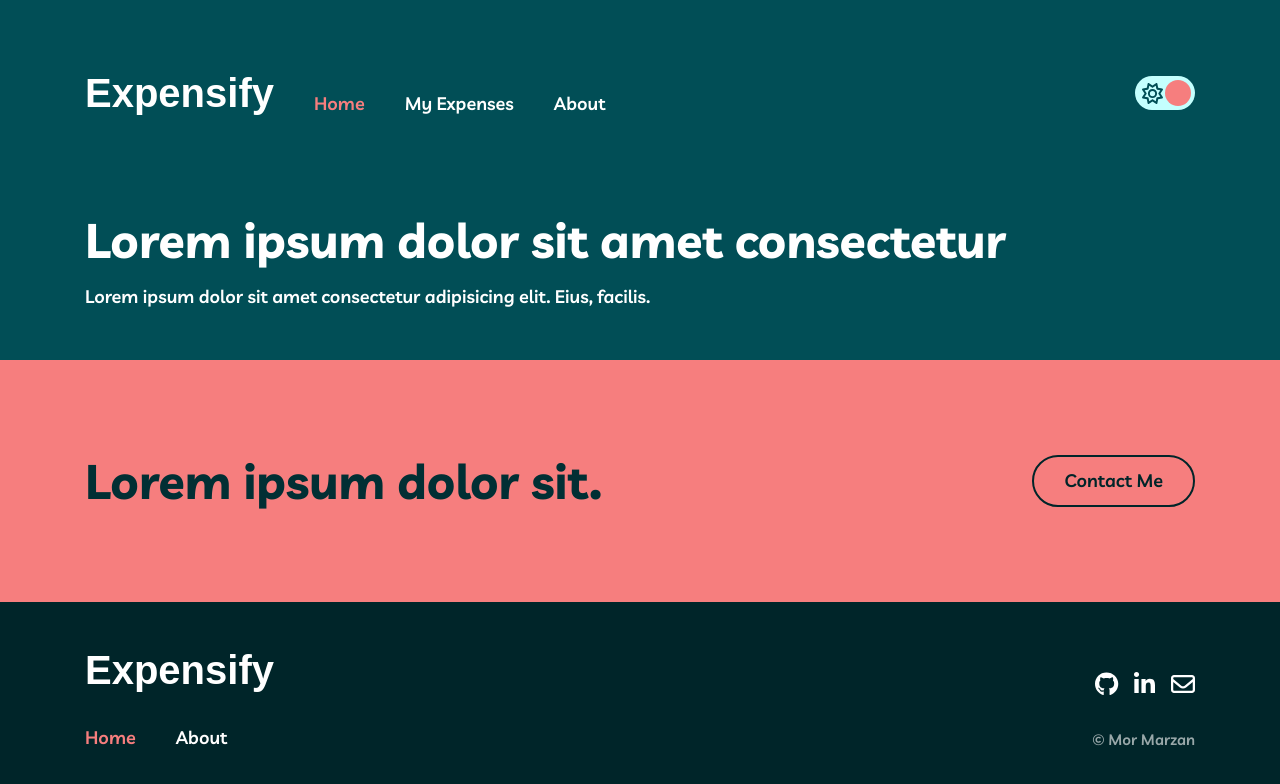
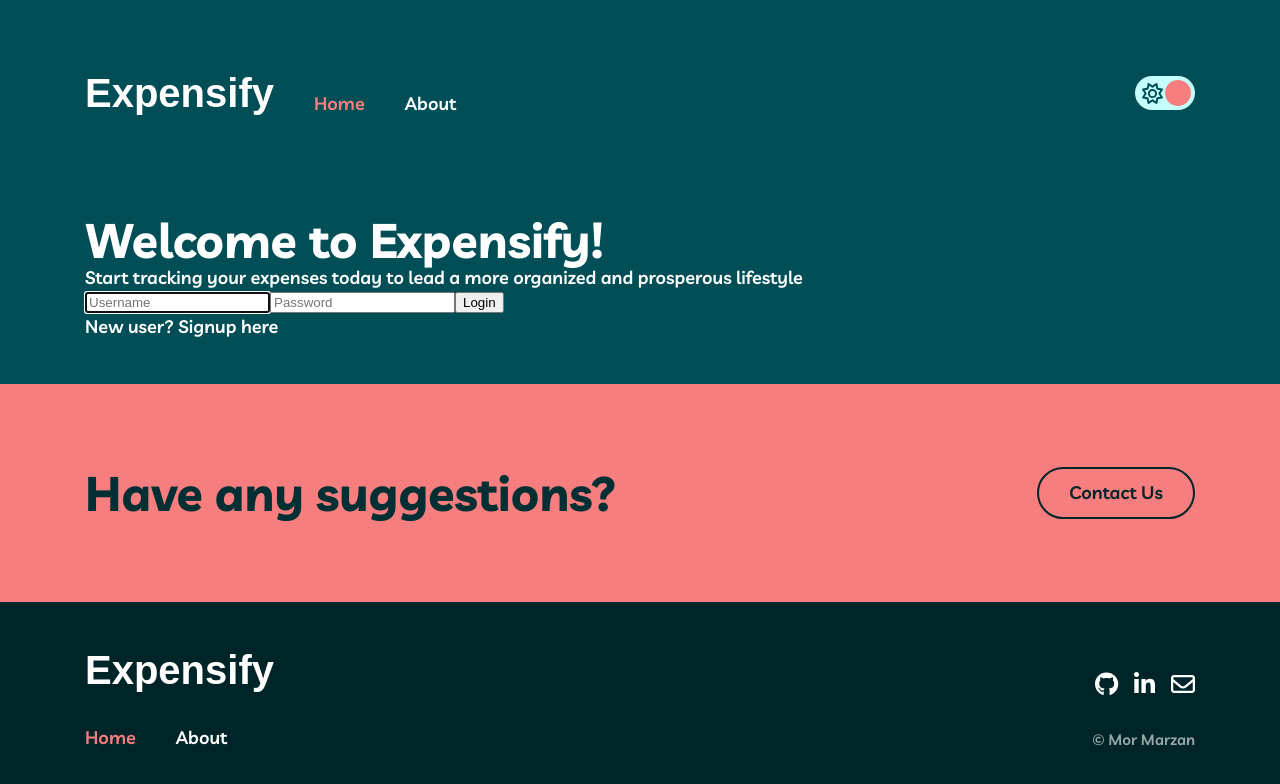
Before and after one commit to MorMarzan/Expensify-frontend, a React (Vite) app: page / in a window 1280 px wide. Shown: the top 784 px of the page. Built offline with nearby package versions, Linux system fonts and the light colour scheme; a web font is replaced by a local one.

Commit message:
Add user management functionality

```diff
--- a/src/cmps/AppHeader.jsx
+++ b/src/cmps/AppHeader.jsx
@@ -1,16 +1,20 @@
 import { useEffect, useState } from "react"
-import { NavLink } from "react-router-dom"
+import { NavLink, useNavigate } from "react-router-dom"
 
 import hamburger from '/images/icon-hamburger.svg'
 import closeIcon from '/images/icon-close.svg'
 import { SwitchBtn } from "./SwitchBtn"
 import { Logo } from "./Logo"
+import { useSelector } from "react-redux"
+import { logout } from "../store/actions/user.actions"
 
 export function AppHeader() {
 
     const [isScrolled, setIsScrolled] = useState(false)
     const [isMobileNavOpen, seIsMobileNavOpen] = useState(false)
     const [isMobile, setIsMobile] = useState(window.innerWidth < 730)
+    const user = useSelector(storeState => storeState.userModule.loggedinUser)
+    const navigate = useNavigate()
 
     useEffect(() => {
         window.addEventListener('scroll', handleScroll)
@@ -34,6 +38,11 @@ export function AppHeader() {
         seIsMobileNavOpen(currOpenStatus => !currOpenStatus)
     }
 
+    function onLogout() {
+        logout()
+        navigate('/')
+    }
+
     const headerScrolledClass = isScrolled ? 'scrolled' : ''
     const mobileNavOpenClass = isMobile && isMobileNavOpen ? 'open' : ''
 
@@ -48,11 +57,17 @@ export function AppHeader() {
                     <nav className={"flex app-nav " + mobileNavOpenClass}>
                         <img src={closeIcon} alt="close" className="close" onClick={toggleMobileNav}></img>
                         <NavLink to="/" onClick={toggleMobileNav}>Home</NavLink>
-                        <NavLink to="/expense" onClick={toggleMobileNav}>My Expenses</NavLink>
+                        {user && <NavLink to="/expense" onClick={toggleMobileNav}>My Expenses</NavLink>}
                         <NavLink to="/about" onClick={toggleMobileNav}>About</NavLink>
                         <SwitchBtn />
                     </nav>
                 </div>
+                {user &&
+                    <div className="user">
+                        <img src={user.imgUrl} style={{ width: '100px' }}></img>
+                        <button className="btn" onClick={onLogout}>Logout</button>
+                    </div>
+                }
 
             </header>
         </>
--- /dev/null
+++ b/src/cmps/LoginForm.jsx
@@ -0,0 +1,49 @@
+import { useState } from "react"
+import { userService } from "../services/user.service.js"
+
+export function LoginForm({ onLogin, isSignup }) {
+
+    const [credentials, setCredentials] = useState(userService.getEmptyCredentials())
+
+    function handleChange({ target }) {
+        const { name: field, value } = target
+        setCredentials(prevCreds => ({ ...prevCreds, [field]: value }))
+    }
+
+    function handleSubmit(ev) {
+        ev.preventDefault()
+        onLogin(credentials)
+    }
+
+    return (
+        <form className="login-form flex align-center gap" onSubmit={handleSubmit}>
+            <input
+                type="text"
+                name="username"
+                value={credentials.username}
+                placeholder="Username"
+                onChange={handleChange}
+                required
+                autoFocus
+            />
+            <input
+                type="password"
+                name="password"
+                value={credentials.password}
+                placeholder="Password"
+                onChange={handleChange}
+                required
+                autoComplete="off"
+            />
+            {isSignup && <input
+                type="text"
+                name="fullname"
+                value={credentials.fullname}
+                placeholder="Full name"
+                onChange={handleChange}
+                required
+            />}
+            <button>{isSignup ? 'Signup' : 'Login'}</button>
+        </form>
+    )
+}
--- /dev/null
+++ b/src/cmps/LoginSignup.jsx
@@ -0,0 +1,50 @@
+import { useState } from 'react'
+import { showErrorMsg, showSuccessMsg } from "../store/actions/system.actions"
+import { login, signup } from '../store/actions/user.actions.js'
+import { LoginForm } from './LoginForm.jsx'
+
+export function LoginSignup() {
+
+    const [isSignup, setIsSignUp] = useState(false)
+
+    function onLogin(credentials) {
+        isSignup ? _signup(credentials) : _login(credentials)
+    }
+
+    async function _login(credentials) {
+        try {
+            await login(credentials)
+            showSuccessMsg('Logged in successfully')
+        } catch (error) {
+            console.error('error at login', error)
+            showErrorMsg('Oops try again')
+        }
+    }
+
+    async function _signup(credentials) {
+        try {
+            await signup(credentials)
+            showSuccessMsg('Signed in successfully')
+        } catch (error) {
+            console.error('error at signup', error)
+            showErrorMsg('Oops try again')
+        }
+    }
+
+    return (
+        <div className="login-page">
+            <LoginForm
+                onLogin={onLogin}
+                isSignup={isSignup}
+            />
+            <div className="btns">
+                <a href="#" onClick={() => setIsSignUp(!isSignup)}>
+                    {isSignup ?
+                        'Already a member? Login' :
+                        'New user? Signup here'
+                    }
+                </a >
+            </div>
+        </div >
+    )
+}
--- a/src/pages/ExpenseIndex.jsx
+++ b/src/pages/ExpenseIndex.jsx
@@ -5,7 +5,6 @@ import { ExpenseList } from "../cmps/ExpenseList"
 import { ExpenseFilter } from "../cmps/ExpenseFilter"
 import { showErrorMsg, showSuccessMsg } from "../store/actions/system.actions"
 import { PieChart } from "../cmps/PieChart"
-import { ExpenseEdit } from "../cmps/ExpenseEdit"
 import { Link, Outlet } from "react-router-dom"
 
 export function ExpenseIndex() {
--- a/src/pages/HomePage.jsx
+++ b/src/pages/HomePage.jsx
@@ -1,20 +1,34 @@
+import { useSelector } from "react-redux";
+import { LoginSignup } from "../cmps/LoginSignup";
 
 export function HomePage() {
+    const user = useSelector(storeState => storeState.userModule.loggedinUser)
 
     return (
         <div className="main-layout full home-page">
 
             <section className="main-layout full hero">
                 <div className="section-container">
-                    <h4 className="title">Lorem ipsum dolor sit amet consectetur</h4>
-                    <h6 className="content">Lorem ipsum dolor sit amet consectetur adipisicing elit. Eius, facilis.</h6>
+                    {user ?
+                        <div>
+                            <h4 className="title">Hey {user.fullname}, Welcome back to Expensify!</h4>
+                            <button className="btn">Check your Expenses</button>
+                        </div>
+                        :
+                        <div>
+                            <h4 className="title">Welcome to Expensify!</h4>
+                            <h6 className="content">Start tracking your expenses today to lead a more organized and prosperous lifestyle</h6>
+                            <LoginSignup />
+                        </div>
+                    }
+
                 </div>
             </section>
 
             <section className='main-layout full call-to-action'>
                 <div className="section-container">
-                    <h4>Lorem ipsum dolor sit.</h4>
-                    <a href="mailto:mormarzan@gmail.com" className='btn'>Contact Me</a>
+                    <h4>Have any suggestions?</h4>
+                    <a href="mailto:mormarzan@gmail.com" className='btn'>Contact Us</a>
                 </div>
             </section>
 
--- /dev/null
+++ b/src/services/http.service.js
@@ -0,0 +1,45 @@
+import Axios from 'axios'
+
+const BASE_URL = process.env.NODE_ENV === 'production'
+    ? '/api/'
+    : '//localhost:3030/api/'
+
+
+var axios = Axios.create({
+    withCredentials: true
+})
+
+export const httpService = {
+    get(endpoint, data) {
+        return ajax(endpoint, 'GET', data)
+    },
+    post(endpoint, data) {
+        return ajax(endpoint, 'POST', data)
+    },
+    put(endpoint, data) {
+        return ajax(endpoint, 'PUT', data)
+    },
+    delete(endpoint, data) {
+        return ajax(endpoint, 'DELETE', data)
+    }
+}
+
+async function ajax(endpoint, method = 'GET', data = null) {
+    try {
+        const res = await axios({
+            url: `${BASE_URL}${endpoint}`,
+            method,
+            data,
+            params: (method === 'GET') ? data : null
+        })
+        return res.data
+    } catch (err) {
+        console.log(`Had Issues ${method}ing to the backend, endpoint: ${endpoint}, with data: `, data)
+        console.dir(err)
+        if (err.response && err.response.status === 401) {
+            sessionStorage.clear()
+            window.location.assign('/')
+        }
+        throw err
+    }
+}
--- /dev/null
+++ b/src/services/user.service.js
@@ -0,0 +1,103 @@
+import { storageService } from './async-storage.service'
+import { httpService } from './http.service'
+import { utilService } from './util.service'
+
+const STORAGE_KEY_LOGGEDIN_USER = 'loggedinUser'
+const STORAGE_KEY = 'user'
+
+export const userService = {
+    login,
+    logout,
+    signup,
+    getLoggedinUser,
+    saveLocalUser,
+    update,
+    getEmptyCredentials
+}
+
+_createUsers()
+
+async function update({ _id, score }) {
+    const user = await storageService.get('user', _id)
+    // user.score = score
+    await storageService.put('user', user)
+
+    // const user = await httpService.put(`user/${_id}`, {_id, score})
+
+    // When admin updates other user's details, do not update loggedinUser
+    if (getLoggedinUser()._id === user._id) saveLocalUser(user)
+    return user
+}
+
+async function login(userCred) {
+    const users = await storageService.query('user')
+    const user = users.find(user => user.username === userCred.username)
+    // const user = await httpService.post('auth/login', userCred)
+    if (user) return saveLocalUser(user)
+    else throw new Error('User name or password incorrect')
+}
+
+async function signup(userCred) {
+    if (!userCred.imgUrl) userCred.imgUrl = 'https://cdn.pixabay.com/photo/2020/07/01/12/58/icon-5359553_1280.png'
+    const user = await storageService.post('user', userCred)
+    // const user = await httpService.post('auth/signup', userCred)
+    return saveLocalUser(user)
+}
+
+async function logout() {
+    sessionStorage.removeItem(STORAGE_KEY_LOGGEDIN_USER)
+    // return await httpService.post('auth/logout')
+}
+
+function saveLocalUser(user) {
+    user = { _id: user._id, fullname: user.fullname, imgUrl: user.imgUrl }
+    sessionStorage.setItem(STORAGE_KEY_LOGGEDIN_USER, JSON.stringify(user))
+    return user
+}
+
+function getLoggedinUser() {
+    return JSON.parse(sessionStorage.getItem(STORAGE_KEY_LOGGEDIN_USER))
+}
+
+function getEmptyCredentials() {
+    return {
+        username: '',
+        password: '',
+        fullname: ''
+    }
+}
+
+function _createUsers() {
+    let users = utilService.loadFromStorage(STORAGE_KEY)
+    if (!users || !users.length) {
+        _createDemoUsers()
+    }
+}
+
+function _createDemoUsers() {
+    const users = [
+        {
+            _id: utilService.makeId(),
+            username: 'john',
+            password: 'pass',
+            fullname: 'John Doe',
+            imgUrl: 'https://cdn.pixabay.com/photo/2020/07/01/12/58/icon-5359553_1280.png'
+        },
+        {
+            _id: utilService.makeId(),
+            username: 'mor',
+            password: 'pass',
+            fullname: 'Mor',
+            imgUrl: 'https://cdn.pixabay.com/photo/2020/07/01/12/58/icon-5359553_1280.png'
+
+        },
+        {
+            _id: utilService.makeId(),
+            username: 'tal',
+            password: 'pass',
+            fullname: 'Tal',
+            imgUrl: 'https://cdn.pixabay.com/photo/2020/07/01/12/58/icon-5359553_1280.png'
+        },
+    ]
+    utilService.saveToStorage(STORAGE_KEY, users)
+}
--- a/src/store/reducers/user.reducer.js
+++ b/src/store/reducers/user.reducer.js
@@ -1,25 +1,18 @@
-// import { userService } from "../../services/user.service.js"
+import { userService } from "../../services/user.service.js"
 
-// export const SET_USER = 'SET_USER'
-// export const UPDATE_USER_PREF = 'UPDATE_USER_PREF'
-// export const SET_USER_SCORE = 'SET_USER_SCORE'
+export const SET_USER = 'SET_USER'
 
-// const initialState = {
-//     loggedinUser: userService.getLoggedinUser(),
-// }
+const initialState = {
+    loggedinUser: userService.getLoggedinUser(),
+}
 
-// export function userReducer(state = initialState, action = {}) {
-//     let user
-//     switch (action.type) {
+export function userReducer(state = initialState, action = {}) {
+    switch (action.type) {
 
-//         case SET_USER:
-//             return { ...state, loggedinUser: action.user }
+        case SET_USER:
+            return { ...state, loggedinUser: action.user }
 
-//         case UPDATE_USER_PREF:
-//             user = { ...state.loggedinUser, ...action.userPref }
-//             return { ...state, loggedinUser: user }
-
-//         default:
-//             return state
-//     }
-// }
+        default:
+            return state
+    }
+}
--- a/src/store/store.js
+++ b/src/store/store.js
@@ -1,13 +1,13 @@
 import { expenseReducer } from "./reducers/expense.reducer.js"
 import { systemReducer } from "./reducers/system.reducer.js"
-// import { userReducer } from "./reducers/user.reducer.js"
+import { userReducer } from "./reducers/user.reducer.js"
 
 import { combineReducers, compose, legacy_createStore as createStore } from "redux"
 
 
 const rootReducer = combineReducers({
     expenseModule: expenseReducer,
-    // userModule: userReducer,
+    userModule: userReducer,
     systemModule: systemReducer,
 })
 
```
Also changed, not shown: src/store/actions/user.actions.js (+33 -44 lines).
